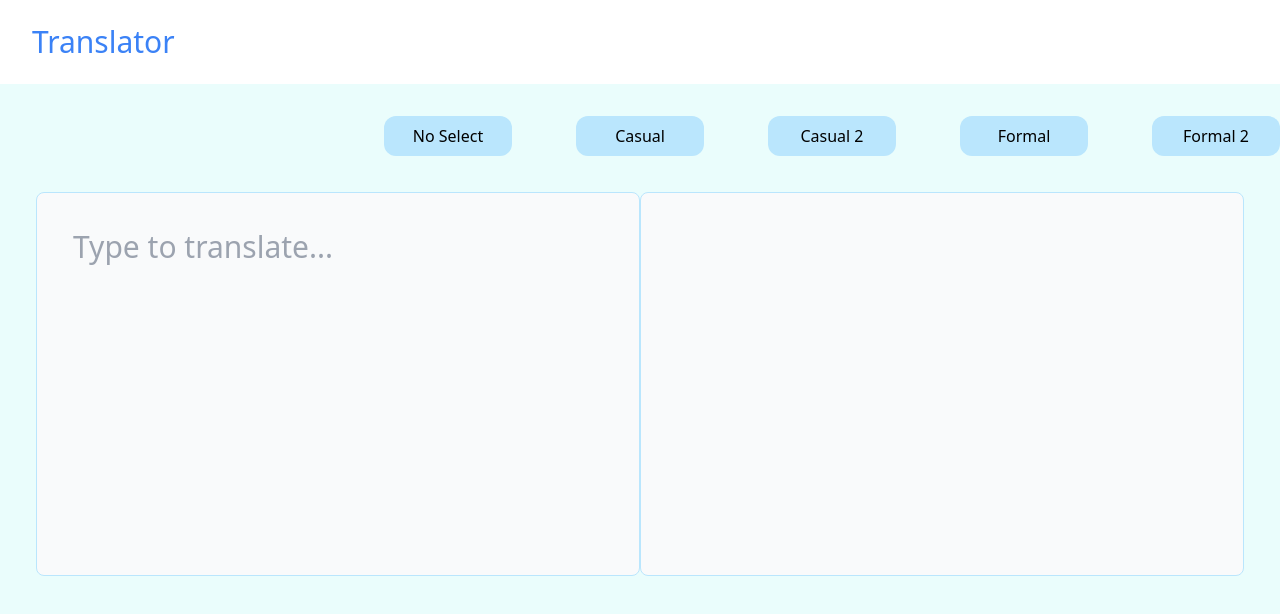
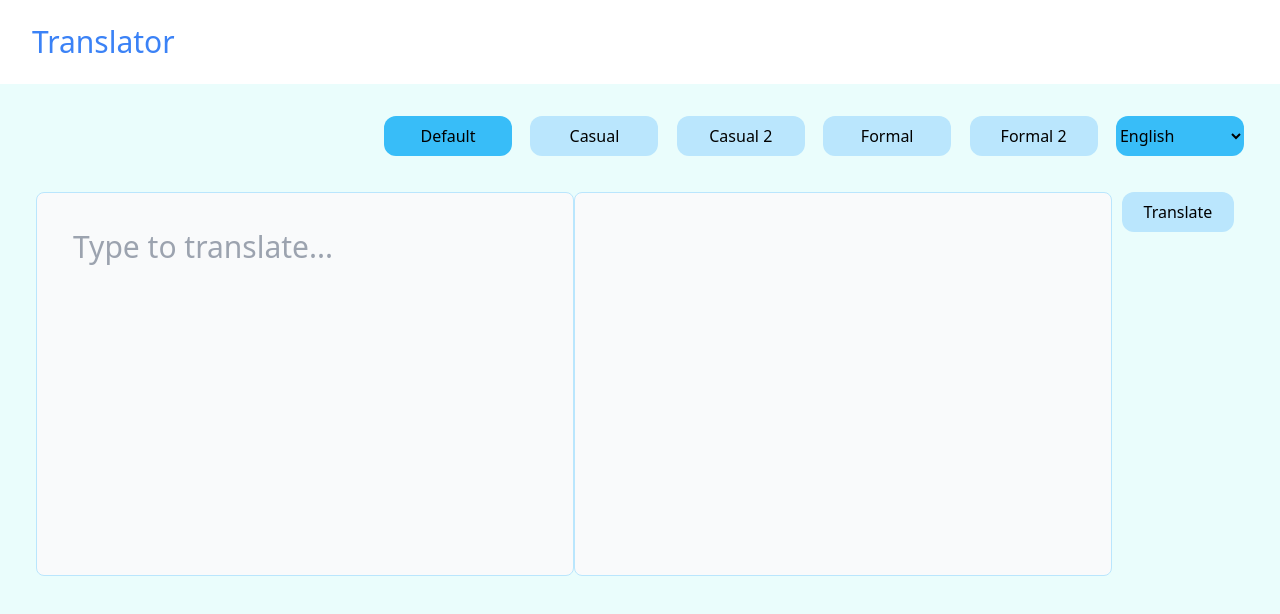
Before and after one commit to YunosukeSato/React-translator, a React (Vite) app: page / in a window 1280 px wide. Shown: the top 614 px of the page. Built offline with nearby package versions, Linux system fonts and the light colour scheme.

Commit message:
second commit

```diff
--- a/package.json
+++ b/package.json
@@ -10,7 +10,10 @@
   },
   "dependencies": {
     "react": "^18.2.0",
-    "react-dom": "^18.2.0"
+    "react-dom": "^18.2.0",
+    "react-languages-select": "^1.0.20",
+    "react-redux": "^8.0.5",
+    "redux": "^4.2.1"
   },
   "devDependencies": {
     "@types/react": "^18.0.28",
--- a/src/components/App/App.jsx
+++ b/src/components/App/App.jsx
@@ -3,8 +3,25 @@ import "./App.css";
 import Header from "../Header/Header";
 import Translate from "../Translate/Translate";
 import TextBox from "../Translate/TextBox/TextBox";
+import { useReducer } from "react";
+import { useSelector } from "react-redux";
+
+export const ACTIONS = {
+  SET_LANG: "set-lang",
+  CHANGE_MODE: "change-mode",
+  SET_SENTENCE: "set-sentence",
+};
+
+function reducer(state, { type, payload }) {
+  switch (type) {
+    case ACTIONS.SET_LANG:
+    case ACTIONS.CHANGE_MODE:
+    case ACTIONS.SET_SENTENCE:
+  }
+}
 
 function App() {
+
   return (
     <>
       <Header />
--- a/src/components/Translate/Button/Button.jsx
+++ b/src/components/Translate/Button/Button.jsx
@@ -1,5 +1,22 @@
-export default function Button({string = "No Select", margin = "2.5"}) {
+import { useDispatch, useSelector } from "react-redux";
+import { changeMode } from "../../../store/store";
+
+export default function Button({ string = "Default", margin = "2.5" }) {
+  const dispatch = useDispatch();
+  const mode = useSelector((state) => state.reducer.mode);
+
+  const handleClick = (e) => {
+    e.preventDefault();
+    dispatch(changeMode(e.target.value));
+  };
+
   return (
-    <button className={`w-32 h-10 rounded-xl flex items-center justify-center bg-sky-200 mr-${margin} hover:bg-sky-400`}>{string}</button>
-  )
+    <button
+      className={`w-32 h-10 rounded-xl flex items-center justify-center bg-sky-200 mr-${margin} hover:bg-sky-400 ${string == mode ? "bg-sky-400" : ""}`}
+      value={string}
+      onClick={(e) => handleClick(e)}
+    >
+      {string}
+    </button>
+  );
 }
--- /dev/null
+++ b/src/components/Translate/LanguageSelect/LanguageSelect.jsx
@@ -0,0 +1,29 @@
+import { useDispatch } from "react-redux";
+import { changeLang } from "../../../store/store";
+
+export default function LanguageSelect() {
+  const dispatch = useDispatch();
+
+  const handleClick = (e) => {
+    e.preventDefault();
+    dispatch(changeLang(e.target.value));
+  };
+
+  return (
+    <select
+      onChange={(e) => handleClick(e)}
+      className="rounded-xl bg-sky-400 cursor-pointer mr-9 w-32"
+      name="Select a language"
+      id=""
+    >
+      <option value="English">English</option>
+      <option value="Franch">Franch</option>
+      <option value="German">German</option>
+      <option value="Italy">Italy</option>
+      <option value="Spanish">Spanish</option>
+      <option value="Japanese">Japanese</option>
+      <option value="Korean">Korean</option>
+      <option value="Chinese">Chinese</option>
+    </select>
+  );
+}
--- /dev/null
+++ b/src/components/Translate/SubmitButton/SubmitButton.jsx
@@ -0,0 +1,17 @@
+import { useDispatch } from "react-redux";
+import { doTranslate } from "../../../store/store";
+
+export default function SubmitButton() {
+  const dispatch = useDispatch();
+
+  return (
+    <>
+      <button
+        className="w-32 h-10 rounded-xl flex items-center justify-center bg-sky-200 mr-2.5 hover:bg-sky-400"
+        onClick={() => dispatch(doTranslate())}
+      >
+        Translate
+      </button>
+    </>
+  );
+}
--- a/src/components/Translate/TextBox/InputBox/InputBox.jsx
+++ b/src/components/Translate/TextBox/InputBox/InputBox.jsx
@@ -1,4 +1,9 @@
+import { useDispatch } from "react-redux";
+import { setSentence } from "../../../../store/store";
+
 export default function InputBox() {
+const dispatch = useDispatch();
+
   return (
     <>
       <label
@@ -8,6 +13,7 @@ export default function InputBox() {
       <textarea
         className="resize-none block p-9 w-1/2 h-96 text-3xl text-gray-900 bg-gray-50 rounded-lg border border-sky-200 focus:rind-blue-200"
         placeholder="Type to translate..."
+        onChange={e => dispatch(setSentence(e.target.value))}
       ></textarea>
     </>
   );
--- a/src/components/Translate/TextBox/OutputBox/OutputBox.jsx
+++ b/src/components/Translate/TextBox/OutputBox/OutputBox.jsx
@@ -1,4 +1,15 @@
+import { useState } from "react";
+import { useSelector, useDispatch } from "react-redux";
+import { doTranslate, getAnswer } from "../../../../store/store";
+
 export default function OutputBox() {
+
+  const result = useSelector((state) => state.reducer.result);
+
+  const [newResult, setResult] = useState(result);
+
+  const dispatch = useDispatch();
+
   return (
     <>
       <label
@@ -8,7 +19,21 @@ export default function OutputBox() {
       <textarea
         readOnly
         className="resize-none block p-9 w-1/2 h-96 text-3xl text-gray-900 bg-gray-50 rounded-lg border border-sky-200 focus:rind-blue-200"
+        value={newResult}
       ></textarea>
+      <>
+        <button
+          className="w-32 h-10 rounded-xl flex items-center justify-center bg-sky-200 mx-2.5 hover:bg-sky-400"
+          onClick={() => {
+            dispatch(doTranslate())
+            setTimeout(() => {
+              setResult(getAnswer())
+            }, 3000);
+          }}
+        >
+          Translate
+        </button>
+      </>
     </>
   );
 }
--- a/src/components/Translate/Translate.jsx
+++ b/src/components/Translate/Translate.jsx
@@ -1,13 +1,17 @@
 import Button from "./Button/Button";
+import LanguageSelect from "./LanguageSelect/LanguageSelect";
+import SubmitButton from "./SubmitButton/SubmitButton";
 
 export default function Translate() {
   return (
     <div className="flex flex-row-reverse ml-96 justify-between">
+      {/* <SubmitButton /> */}
+      <LanguageSelect />
       <Button string="Formal 2" />
       <Button string="Formal"  />
       <Button string="Casual 2" />
       <Button string="Casual" />
-      <Button string="No Select" margin="1.5" />
+      <Button string="Default" />
     </div>
   );
 }
--- a/src/main.jsx
+++ b/src/main.jsx
@@ -1,10 +1,18 @@
-import React from 'react'
-import ReactDOM from 'react-dom/client'
-import App from './components/App/App'
-import './index.css'
+import React from "react";
+import ReactDOM from "react-dom/client";
+// Internal import
+import App from "./components/App/App";
+import "./index.css";
+import storeApp from "./store/store";
+// External import
+import { createStore } from "redux";
+import { Provider } from "react-redux";
 
-ReactDOM.createRoot(document.getElementById('root')).render(
+const store = createStore(storeApp);
+ReactDOM.createRoot(document.getElementById("root")).render(
   <React.StrictMode>
-    <App />
-  </React.StrictMode>,
-)
+    <Provider store={store}>
+      <App />
+    </Provider>
+  </React.StrictMode>
+);
--- /dev/null
+++ b/src/store/store.js
@@ -0,0 +1,143 @@
+import { combineReducers } from "redux";
+
+const url = "https://api.openai.com/v1/chat/completions";
+const model = "gpt-3.5-turbo";
+const SET_LANG = "set-lang";
+const CHANGE_MODE = "change-mode";
+const SET_SENTENCE = "set-sentence";
+const TRANSLATE = "translate";
+const GET_RESULT = "get-result";
+let answer = ""
+
+export function changeLang(payload) {
+  return {
+    type: SET_LANG,
+    payload,
+  };
+}
+
+export function changeMode(payload) {
+  return {
+    type: CHANGE_MODE,
+    payload,
+  };
+}
+
+export function setSentence(payload) {
+  return {
+    type: SET_SENTENCE,
+    payload,
+  };
+}
+
+export function doTranslate() {
+  return {
+    type: TRANSLATE,
+  };
+}
+
+export function getAnswer() {
+  return answer;
+}
+
+// export function getAnswer() {
+//   return store.getState().result.toString()
+// }
+
+const sendHttpRequest = async (url, method, data) => {
+  // define headers only if data is present to minimize object creation
+  const headers = data
+    ? {
+        "Content-Type": "application/json",
+        Authorization:
+          "Bearer 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",
+      }
+    : {};
+
+  /** Change response to the json and handle the error in one place */
+  return await fetch(url, {
+    method,
+    headers,
+    body: data && JSON.stringify(data),
+  })
+    .then((d) => d.json())
+    .catch((error) => console.log(error));
+};
+
+const getResult = async (state) => {
+  let level = "";
+  switch (state.mode) {
+    case "Default":
+      level = "";
+      break;
+    case "Casual":
+      level = "very casual";
+      break;
+    case "Casual 2":
+      level = "casual";
+      break;
+    case "Formal":
+      level = "formal";
+      break;
+    case "Formal 2":
+      level = "very formal";
+    default:
+      break;
+  }
+  const result = await sendHttpRequest(url, "POST", {
+    model: model,
+    messages: [
+      {
+        role: "user",
+        content: `Translate ${state.sentence} into ${level} ${state.lang}`,
+      },
+    ],
+  });
+
+  // console.log(result.choices[0].message.content.toString());
+  // newResult(result.choices[0].message.content.toString())
+  answer = result.choices[0].message.content.toString()
+
+  return {
+    ...state,
+    result: result.choices[0].message.content.toString(),
+  };
+};
+
+const defaultState = {
+  lang: "English",
+  mode: "Default",
+  sentence: "",
+  result: "",
+};
+
+function reducer(state = defaultState, action) {
+  switch (action.type) {
+    case SET_LANG:
+      return {
+        ...state,
+        lang: action.payload,
+      };
+    case CHANGE_MODE:
+      return {
+        ...state,
+        mode: action.payload,
+      };
+    case SET_SENTENCE:
+      return {
+        ...state,
+        sentence: action.payload,
+      };
+    case TRANSLATE:
+      getResult(state);
+    case GET_RESULT:
+    default:
+      return state;
+  }
+}
+
+const storeApp = combineReducers({
+  reducer,
+});
+
+export default storeApp;
```
Also changed, not shown: 1 other file (tests, documents, lock files or other folders).
